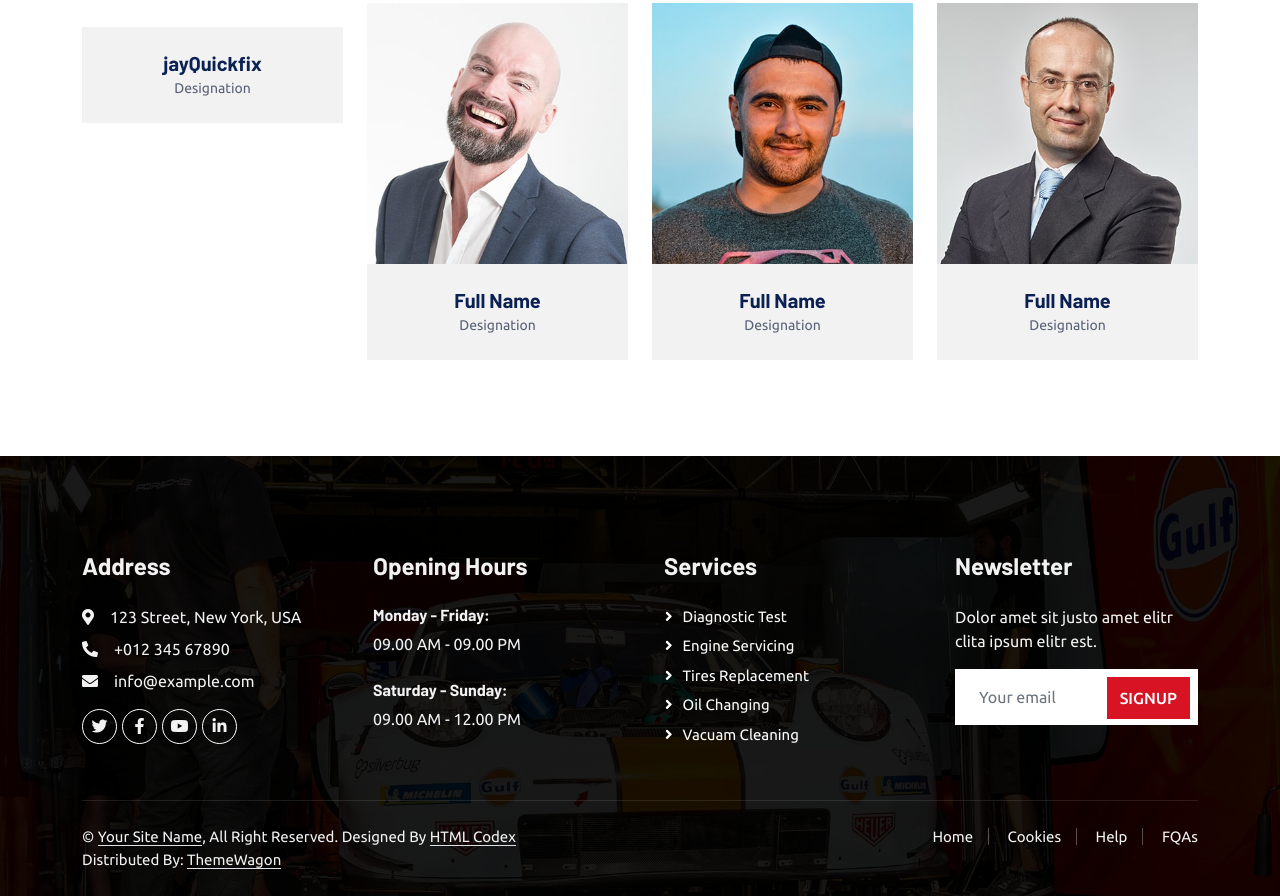
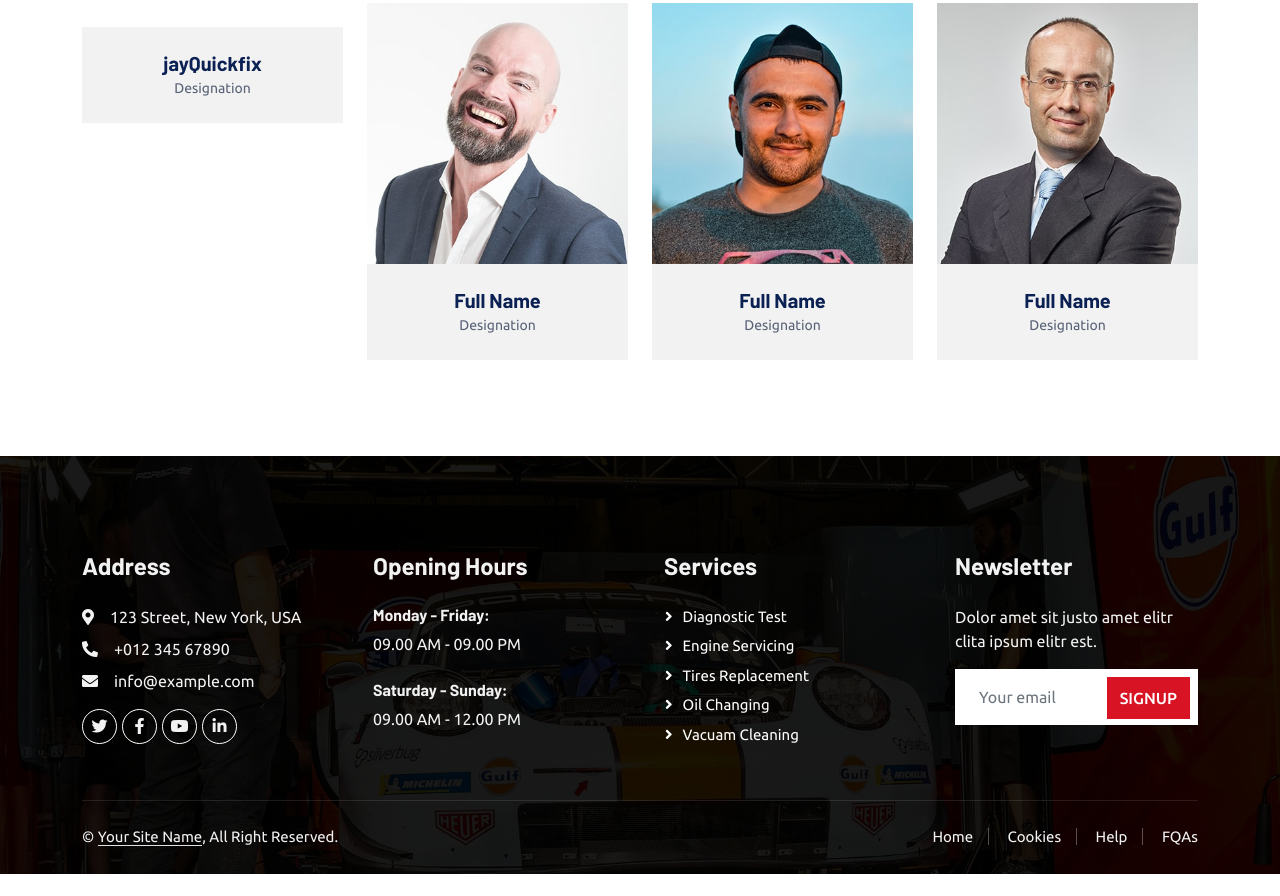
Before and after one commit to MEETRATHOD006/JayQuickfix, a plain HTML site: page about.html in a window 1280 px wide. Shown: the part 1978-2874 px from the top of the page. After the commit the page ends 2852 px from the top, so only its background shows below. Drawn offline with nearby package versions, Linux system fonts and the light colour scheme.

Commit message:
Update about.html

```diff
--- a/about.html
+++ b/about.html
@@ -391,10 +391,7 @@
                     <div class="col-md-6 text-center text-md-start mb-3 mb-md-0">
                         &copy; <a class="border-bottom" href="#">Your Site Name</a>, All Right Reserved.
 
-                        <!--/*** This template is free as long as you keep the footer author’s credit link/attribution link/backlink. If you'd like to use the template without the footer author’s credit link/attribution link/backlink, you can purchase the Credit Removal License from "https://htmlcodex.com/credit-removal". Thank you for your support. ***/-->
-                        Designed By <a class="border-bottom" href="https://htmlcodex.com">HTML Codex</a>
-                        <br>Distributed By: <a class="border-bottom" href="https://themewagon.com"
-                            target="_blank">ThemeWagon</a>
+
                     </div>
                     <div class="col-md-6 text-center text-md-end">
                         <div class="footer-menu">
```
